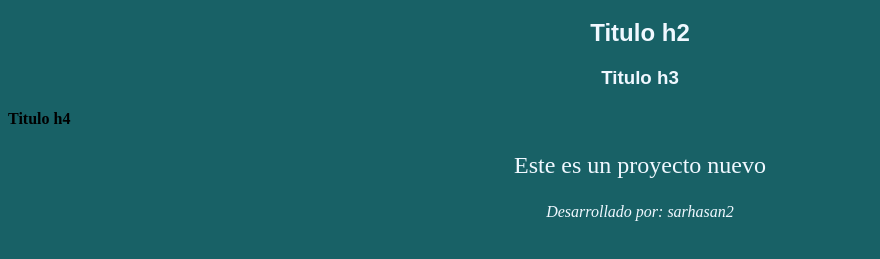
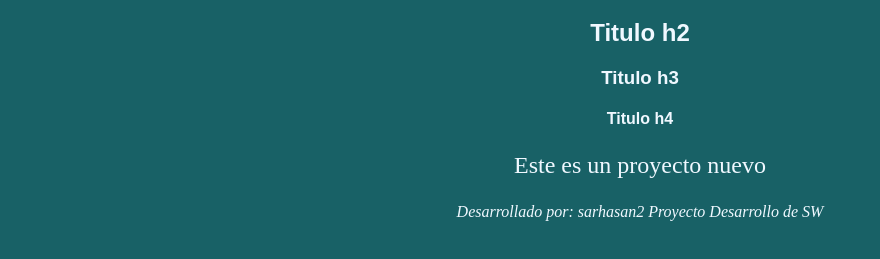
Before and after one commit to scklrdevelopers/prueba, a plain HTML site: page index.html in a window 1280 px wide. Shown: the part 61-320 px from the top of the page, without its empty margins (0-880 px from the left). Drawn offline with Linux system fonts and the light colour scheme.

Commit message:
Se modifico el footer, y el color de h4

```diff
--- a/index.html
+++ b/index.html
@@ -18,6 +18,7 @@
 
         <address>
             Desarrollado por: sarhasan2
+            Proyecto Desarrollo de SW
         </address>
     </footer>
 
--- a/styles.css
+++ b/styles.css
@@ -21,6 +21,12 @@ h3{
     text-align: center;
 
 }
+h4{
+    font-family: Arial, Helvetica, sans-serif;
+    color:aliceblue;
+    text-align: center;
+
+}
 p{
     text-align: center;
     font-size: x-large;
```
